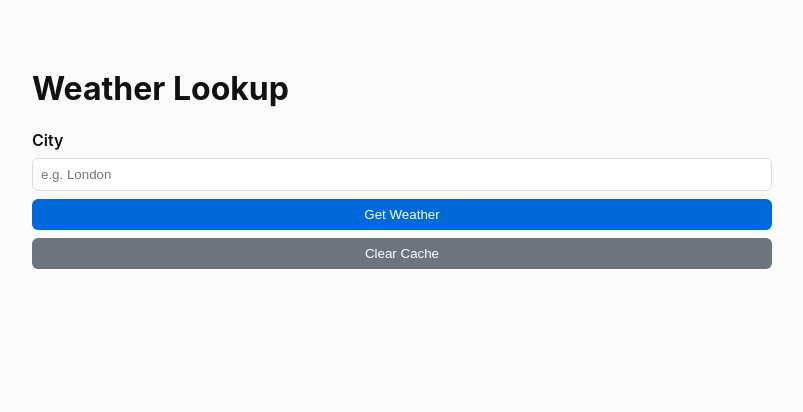
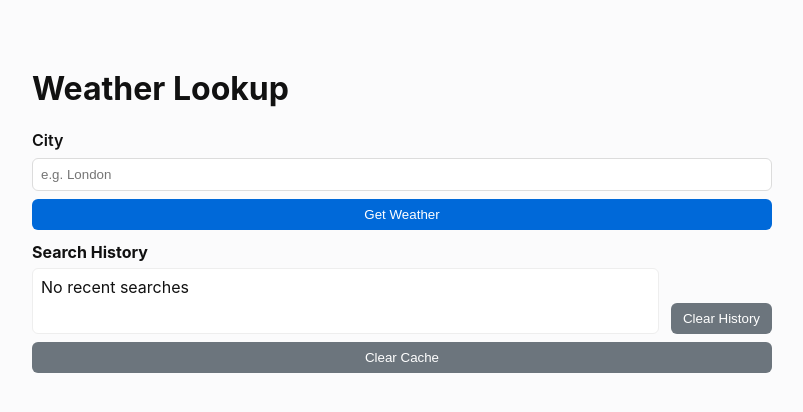
Before and after one commit to elve0212-hash/alWeather, a Flask app: page / in a window 1280 px wide. Shown: the top 412 px of the page, without its empty margins (238-1041 px from the left). Run offline with Flask 2, Linux system fonts and the light colour scheme.

Commit message:
UI: add client-side search history (localStorage) with clickable entries

```diff
--- a/web/templates/index.html
+++ b/web/templates/index.html
@@ -32,6 +32,16 @@
       <input id="city" name="city" value="{{ city }}" placeholder="e.g. London" />
       <button type="submit">Get Weather</button>
     </form>
+
+    <div style="margin-top:0.75rem; display:flex;gap:12px;align-items:flex-start;flex-wrap:wrap">
+      <div style="flex:1 1 220px">
+        <h3 style="margin:0 0 6px 0;font-size:1rem">Search History</h3>
+        <div id="historyList" style="background:#fff;padding:8px;border:1px solid #eee;border-radius:6px;min-height:48px">No recent searches</div>
+      </div>
+      <div style="flex:0 0 auto;align-self:flex-end">
+        <button id="clearHistory" type="button" class="secondary">Clear History</button>
+      </div>
+    </div>
     <form method="post" style="margin-top:0.5rem">
       <input type="hidden" name="clear" value="1" />
       <button type="submit" class="secondary">Clear Cache</button>
@@ -73,6 +83,54 @@
             this.textContent = 'Show Raw JSON';
           }
         });
+        // Search history (localStorage)
+        (function(){
+          const KEY = 'aw_history';
+          const maxItems = 8;
+          const historyEl = document.getElementById('historyList');
+          const clearBtn = document.getElementById('clearHistory');
+          const cityInput = document.getElementById('city');
+
+          function read(){
+            try{const s = localStorage.getItem(KEY); return s? JSON.parse(s): []}catch(e){return []}
+          }
+          function write(arr){ try{ localStorage.setItem(KEY, JSON.stringify(arr)); }catch(e){} }
+          function render(){
+            const arr = read();
+            if(!arr.length){ historyEl.textContent = 'No recent searches'; return }
+            historyEl.innerHTML = '';
+            arr.forEach(item=>{
+              const btn = document.createElement('button');
+              btn.type = 'button';
+              btn.textContent = item;
+              btn.style.display = 'inline-block';
+              btn.style.margin = '4px';
+              btn.style.padding = '6px 8px';
+              btn.style.borderRadius = '6px';
+              btn.style.border = '1px solid #e6e6e6';
+              btn.style.background = '#fff';
+              btn.style.cursor = 'pointer';
+              btn.addEventListener('click', function(){ cityInput.value = item; cityInput.form.submit(); });
+              historyEl.appendChild(btn);
+            });
+          }
+          clearBtn.addEventListener('click', function(){ write([]); render(); });
+
+          // Add current city to history if present
+          const current = '{{ city | e }}';
+          if(current){
+            let arr = read();
+            // normalize
+            const norm = current.trim();
+            if(norm){
+              arr = arr.filter(x=> x.toLowerCase() !== norm.toLowerCase());
+              arr.unshift(norm);
+              if(arr.length>maxItems) arr = arr.slice(0,maxItems);
+              write(arr);
+            }
+          }
+          render();
+        })();
       </script>
     {% elif weather %}
       <h2>Result</h2>
```
